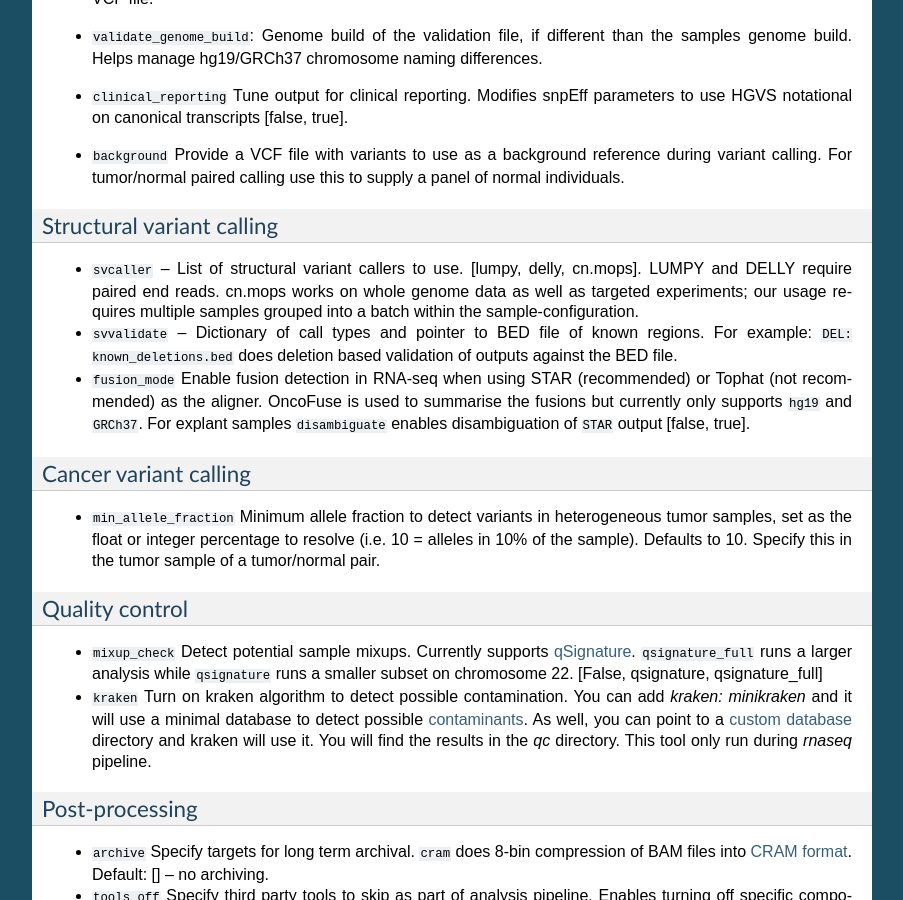
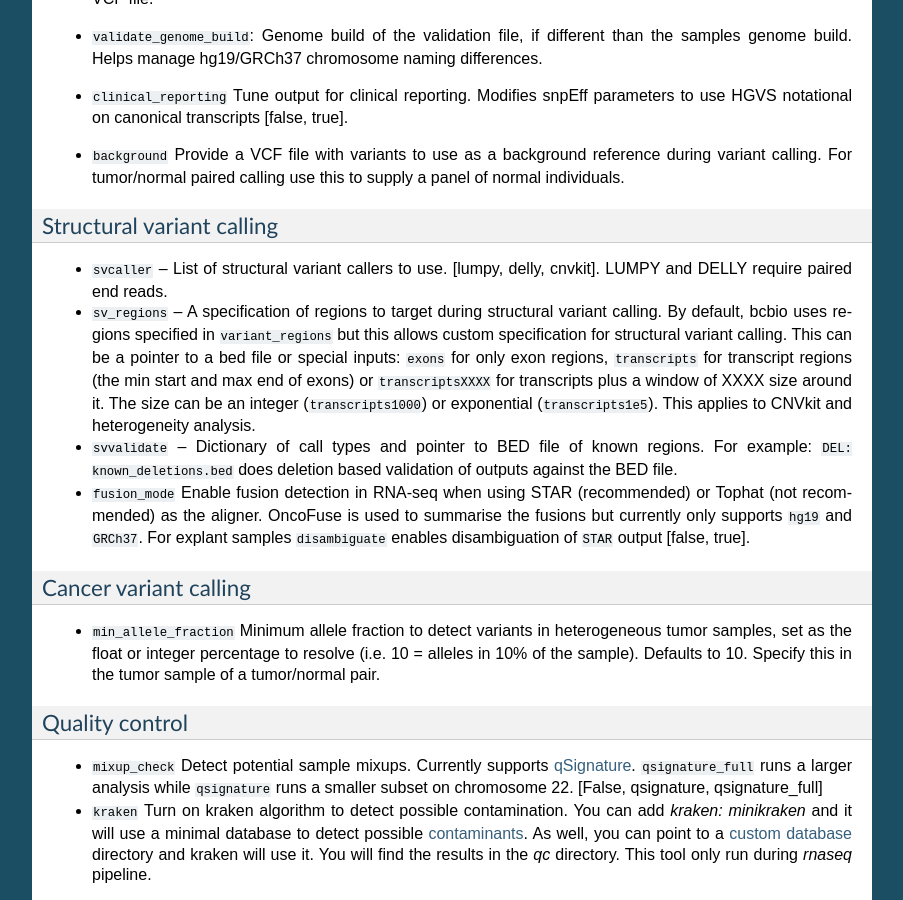
Before and after one commit to bcbio/bcbio-nextgen, a Sphinx documentation site: the page built from docs/contents/configuration.rst, in a window 1280 px wide and 900 px high, scrolled down 7918 px. Shown: the whole window, without its empty margins (198-1101 px from the left). Built offline with Sphinx 7.4.7, drawn with Linux system fonts in a browser that asks for light colours.

Commit message:
Provide sv_regions configuration target to influence regions used to SV calling

```diff
--- a/docs/contents/configuration.rst
+++ b/docs/contents/configuration.rst
@@ -501,9 +501,16 @@ Structural variant calling
 ==========================
 
 - ``svcaller`` -- List of structural variant callers to use. [lumpy, delly,
-  cn.mops]. LUMPY and DELLY require paired end reads. cn.mops works on whole
-  genome data as well as targeted experiments; our usage requires
-  multiple samples grouped into a batch within the :ref:`sample-configuration`.
+  cnvkit]. LUMPY and DELLY require paired end reads.
+- ``sv_regions`` -- A specification of regions to target during structural
+  variant calling. By default, bcbio uses regions specified in
+  ``variant_regions`` but this allows custom specification for structural
+  variant calling. This can be a pointer to a bed file or special inputs:
+  ``exons`` for only exon regions, ``transcripts`` for transcript regions (the
+  min start and max end of exons) or ``transcriptsXXXX`` for transcripts plus a
+  window of XXXX size around it. The size can be an integer (``transcripts1000``)
+  or exponential (``transcripts1e5``). This applies to CNVkit and heterogeneity
+  analysis.
 - ``svvalidate`` -- Dictionary of call types and pointer to BED file of known
   regions. For example: ``DEL: known_deletions.bed`` does deletion based
   validation of outputs against the BED file.
```
Also changed, not shown: 1 other file.
